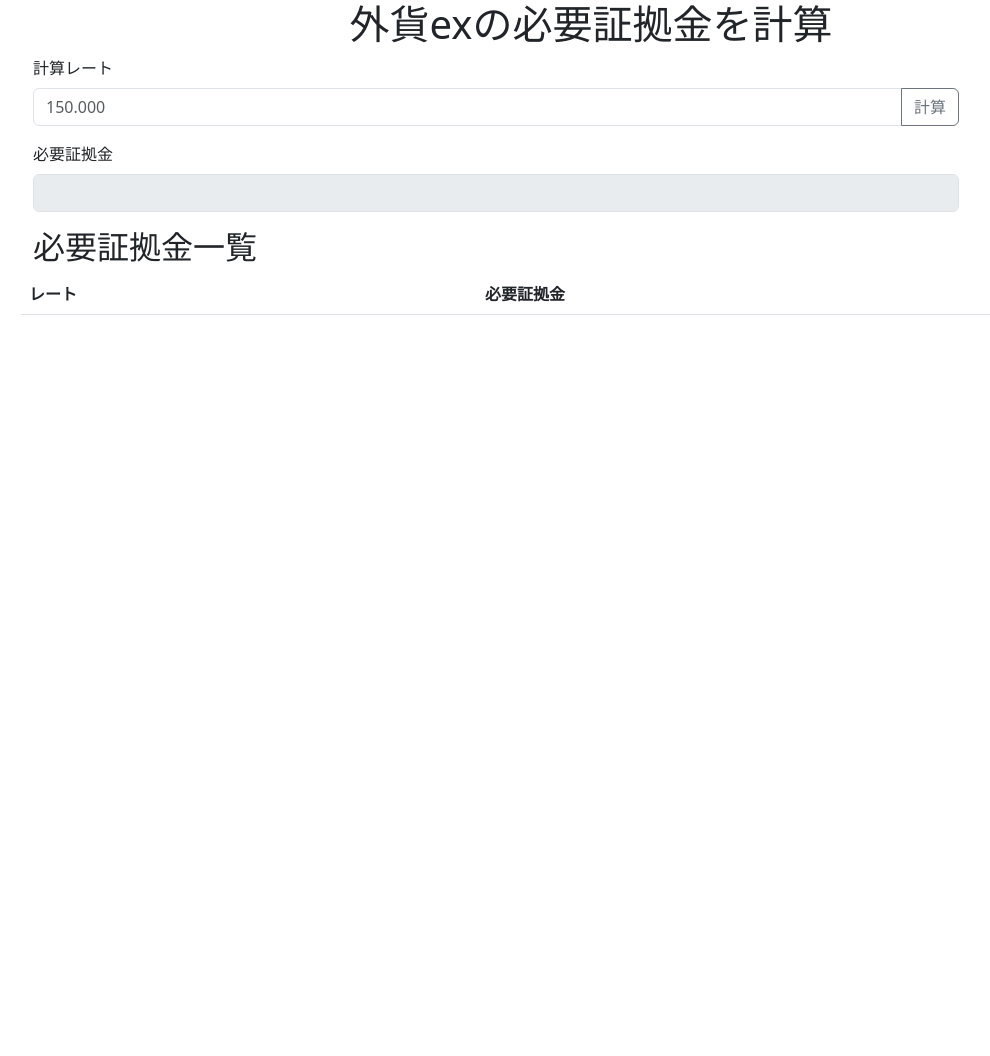
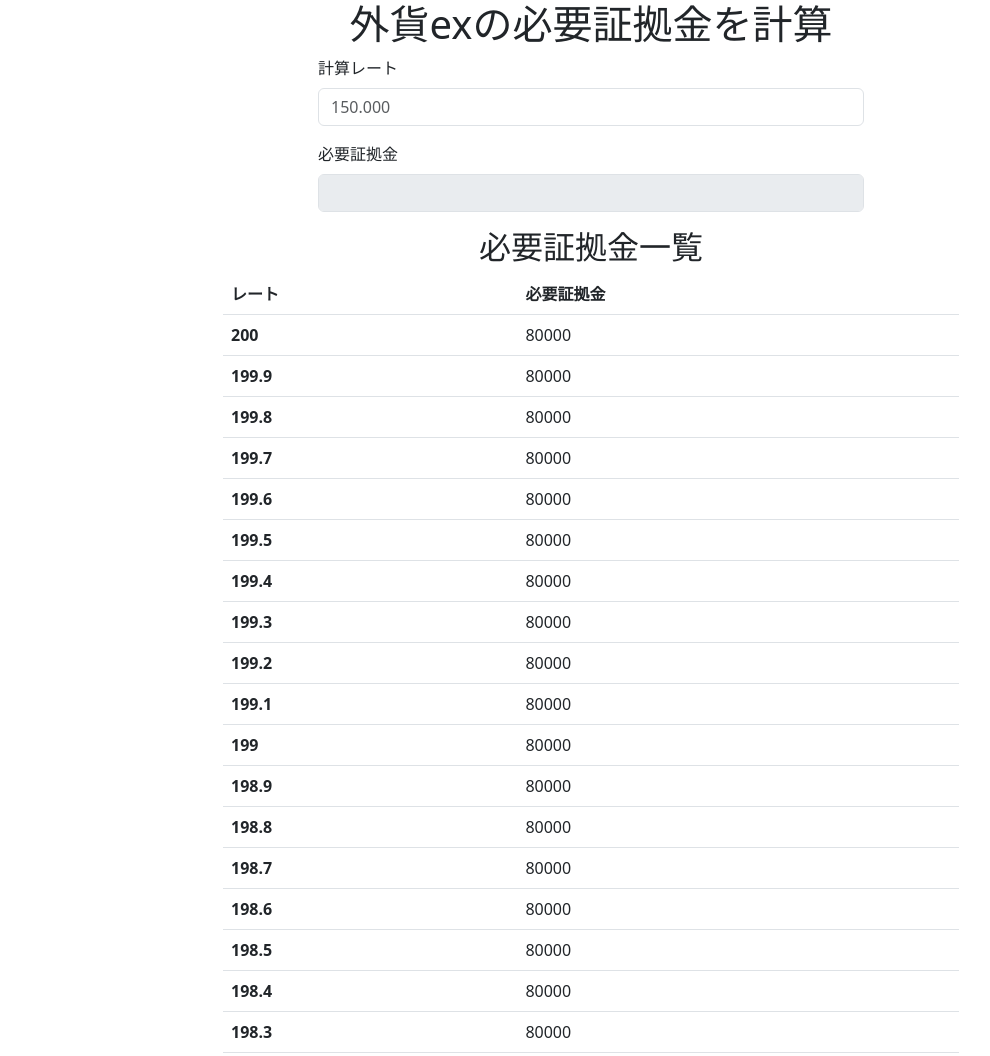
Before and after one commit to tanjoin/gaika-ex, a website: page index.html in a window 1280 px wide. Shown: the top 1056 px of the page, without its empty margins (49-1039 px from the left). Before the commit the page ends 800 px from the top, so only its background shows below. Drawn offline with nearby package versions, Linux system fonts and the light colour scheme.

Commit message:
リアルタイム計算とレスポンシブUI対応

```diff
--- a/index.html
+++ b/index.html
@@ -16,24 +16,24 @@
                 <h1>外貨exの必要証拠金を計算</h1>
             </div>
         </div>
-        <div class="row align-items-center">
-            <div class="col-10 align-self-center">
+        <div class="row justify-content-center align-items-center">
+            <div class="col-md-6 col-10">
                 <label for="rate" class="form-label">計算レート</label>
                 <div class="input-group">
                     <input type="number" class="form-control" id="rate" placeholder="150.000"
                         aria-describedby="rate-button" aria-label="レート">
-                    <button class="btn btn-outline-secondary" type="button" id="rate-button">計算</button>
                 </div>
             </div>
         </div>
-        <div class="row align-items-center mt-3">
-            <div class="col-10  align-self-center">
+        <div class="row justify-content-center align-items-center mt-3">
+            <div class="col-md-6 col-10">
                 <label for="need" class="form-label">必要証拠金</label>
-                <input  class="form-control" type="number" disabled class="form-control-plaintext" id="need">
+                <input class="form-control" type="number" disabled class="form-control-plaintext" id="need">
             </div>
         </div>
-        <div class="row align-items-center mt-3">
-            <h2>必要証拠金一覧</h2>
+        <div class="row justify-content-center align-items-center mt-3">
+            <div class="col-md-8 col-12">
+                <h2 class="text-center">必要証拠金一覧</h2>
                 <table class="table">
                     <thead>
                         <tr>
@@ -47,6 +47,7 @@
                 </table>
             </div>
         </div>
+    </div>
     <script src="https://cdn.jsdelivr.net/npm/bootstrap@5.3.0/dist/js/bootstrap.bundle.min.js"
         integrity="sha384-geWF76RCwLtnZ8qwWowPQNguL3RmwHVBC9FhGdlKrxdiJJigb/j/68SIy3Te4Bkz"
         crossorigin="anonymous"></script>
--- a/main.js
+++ b/main.js
@@ -1,6 +1,7 @@
 class RateCalculator {
     constructor() {
         this.initializeEventListeners();
+        this.generateDefaultRateList(); // デフォルトで200-100のレート表示
     }
 
     // 数値を指定した基準で切り上げ
@@ -20,19 +21,27 @@
 
     // イベントリスナーの初期化
     initializeEventListeners() {
-        document.getElementById('rate-button').addEventListener('click', () => {
+        const rateInput = document.getElementById('rate');
+
+        // 入力時のリアルタイム更新
+        rateInput.addEventListener('input', () => {
+            this.handleRateUpdate();
+        });
+    }
+
+    // レート更新処理の共通化
+    handleRateUpdate() {
         const rate = document.getElementById('rate').value;
         console.log(rate);
 
         if (rate && rate > 0) {
             const result = this.roundUp(this.leverage25(rate), 1000);
             document.getElementById('need').value = result;
+            this.generateRateList(rate); // 入力値を中心とした表示
         } else {
             document.getElementById('need').value = -1;
+            this.generateDefaultRateList(); // デフォルト表示に戻す
         }
-
-            this.generateRateList(rate);
-        });
     }
 
     // レート一覧の生成
@@ -44,15 +53,15 @@
         // 全レートのleverage値を事前に計算
         const allRates = [];
 
-        // 上方向のレート（30個）
-        for (let i = 29; i >= 0; i--) {
+        // 上方向のレート（31個）
+        for (let i = 30; i >= 0; i--) {
             const currentRate = this.round(parseFloat(rate) + increment * i, 1000);
             const leverage = this.roundUp(this.leverage25(currentRate), 1000);
             allRates.push({ rate: currentRate, leverage, isCenter: i === 0 });
         }
 
-        // 下方向のレート（29個）
-        for (let i = 1; i <= 29; i++) {
+        // 下方向のレート（30個）
+        for (let i = 1; i <= 30; i++) {
             const currentRate = this.round(parseFloat(rate) - increment * i, 1000);
             const leverage = this.roundUp(this.leverage25(currentRate), 1000);
             allRates.push({ rate: currentRate, leverage, isCenter: false });
@@ -80,6 +89,40 @@
 
         tbody.insertAdjacentHTML('beforeend', html.join(''));
     }
+
+    // デフォルトレート表示（200-100）
+    generateDefaultRateList() {
+        const tbody = document.getElementById('rate-list');
+        tbody.innerHTML = ''; // 既存の内容をクリア
+
+        const allRates = [];
+
+        // 200から100まで0.1刻みで生成
+        for (let rate = 200; rate >= 100; rate = this.round(rate - 0.1, 1000)) {
+            const leverage = this.roundUp(this.leverage25(rate), 1000);
+            allRates.push({ rate, leverage });
+        }
+
+        // HTMLを生成（前の行と比較して変動をチェック）
+        const html = allRates.map((item, index) => {
+            let rowClass = '';
+
+            if (index > 0) {
+                // 前の行のleverage値と比較
+                const previousLeverage = allRates[index - 1].leverage;
+                if (item.leverage !== previousLeverage) {
+                    rowClass = ' class="table-danger"'; // 変動した行は赤色
+                }
+            }
+
+            return `<tr${rowClass}>
+                <th scope="row">${item.rate}</th>
+                <td>${item.leverage}</td>
+            </tr>`;
+        });
+
+        tbody.insertAdjacentHTML('beforeend', html.join(''));
+    }
 }
 
 // アプリケーションの初期化
```
Lines whose indentation alone changed are shown as unchanged.
